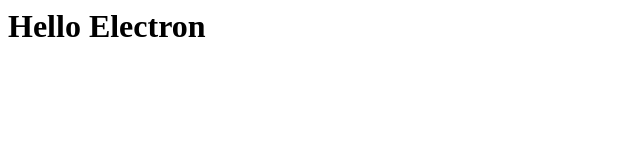
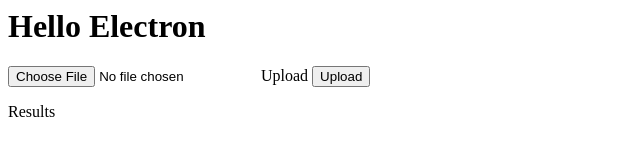
Before and after one commit to junglestory/electron-excel-json, an Electron app: page index.html in a window 800 px wide. Shown: the whole page, without its empty margins (0-640 px from the left). Drawn offline with Linux system fonts and the light colour scheme.

Commit message:
Add excel to json

```diff
--- a/index.html
+++ b/index.html
@@ -1,6 +1,29 @@
 <html>
-  <head></head>
+  <head>
+  	<script>
+  		const excelToJson = require('convert-excel-to-json');
+		const {dialog} = require("electron").remote;
+
+		function parser() {
+			dialog.showOpenDialog({filters: [{ name: 'Excel', extensions: ['xls', 'xlsx'] }], properties: ['openFile', 'openDirectory'] },
+				function (fileNames) {
+					const result = excelToJson({
+				    	sourceFile: fileNames[0]
+					});
+
+					document.getElementById('result').innerHTML = JSON.stringify(result);
+			});
+		}
+  	</script>
+  </head>
   <body>
     <h1>Hello Electron</h1>
+    <form id = "uploadForm" >
+		<input type="file" name="file" />Upload
+		<input type="button" value="Upload" onclick="parser()">
+	</form>
+
+	<div>Results</div>
+	<div id="result"></div>
   </body>
 </html>
```
